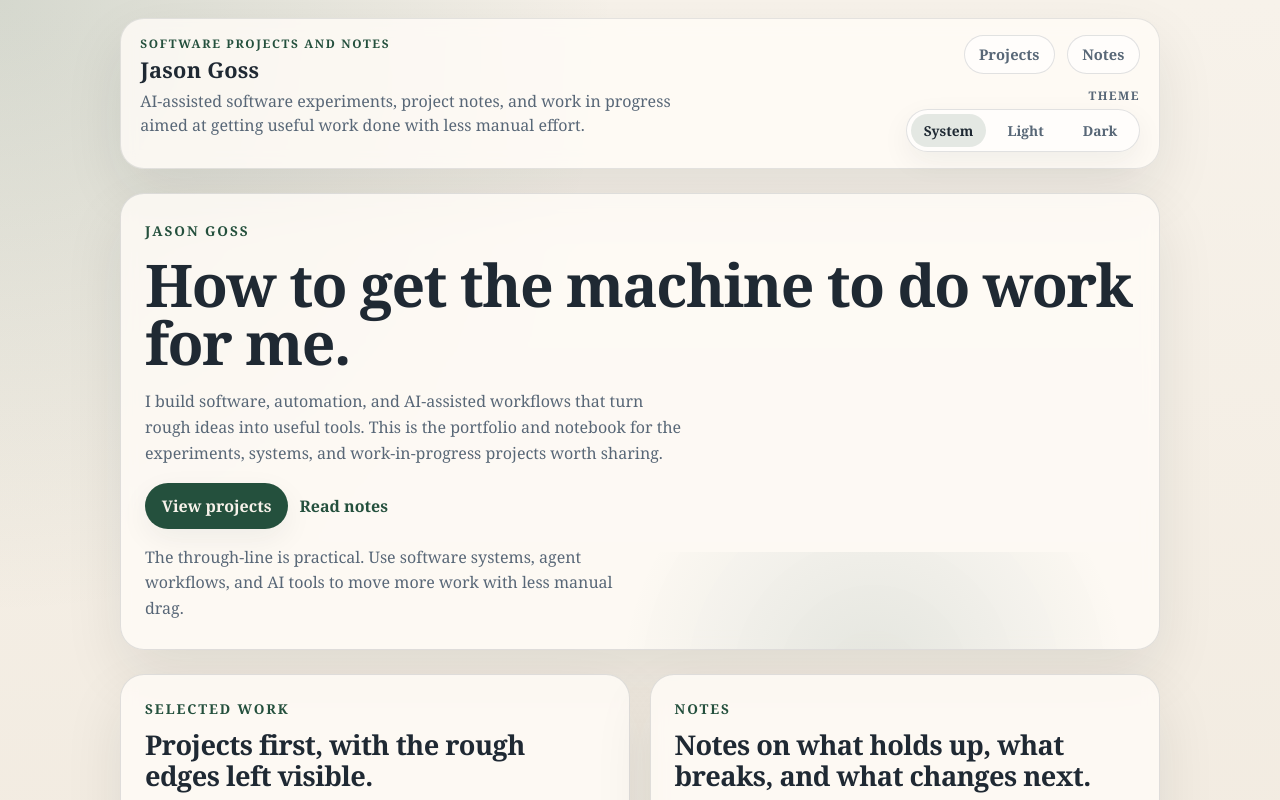
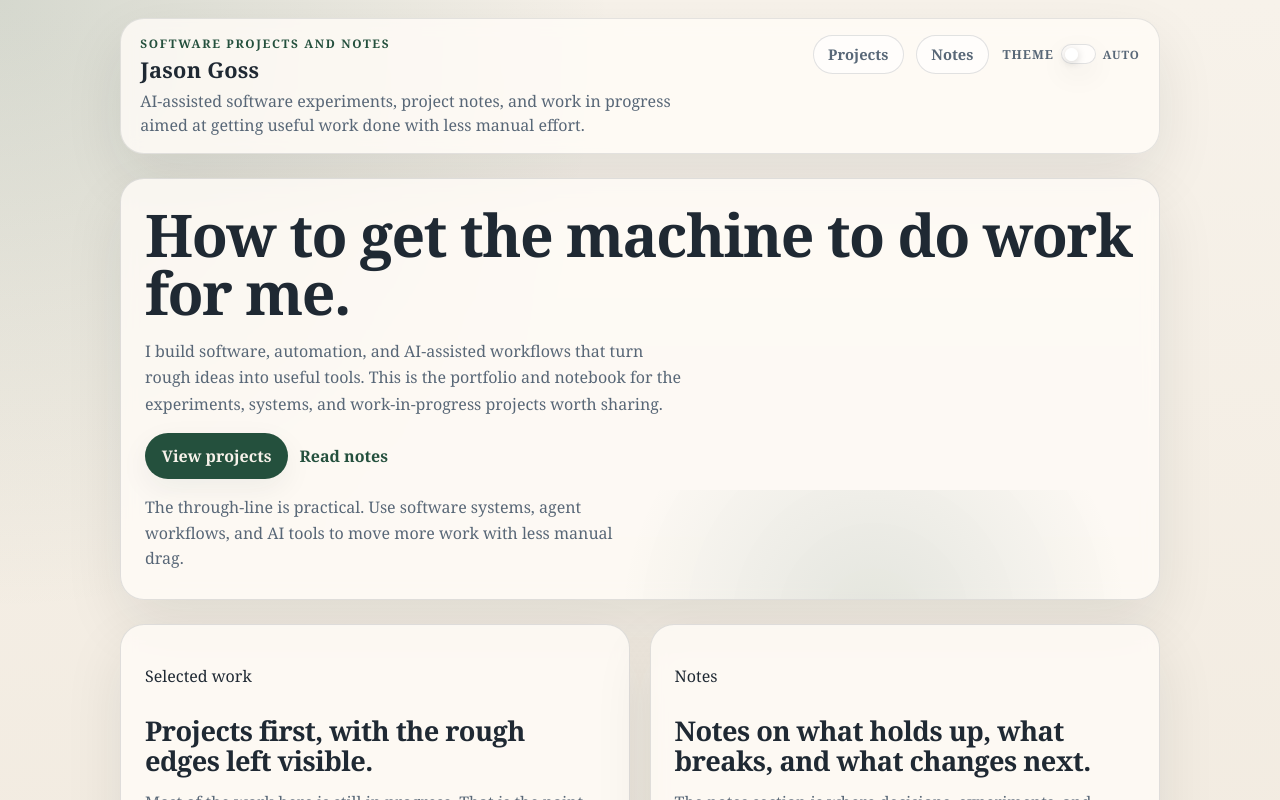
Before and after one commit to jjmgoss/personal-site, a Next.js app: page / in a window 1280 px wide. Shown: the top 800 px of the page. Built offline with nearby package versions, Linux system fonts and the light colour scheme.

Commit message:
Refine dark theme styling and switch UI

```diff
--- a/app/globals.css
+++ b/app/globals.css
@@ -24,24 +24,24 @@
 
 :root[data-theme='dark'] {
   color-scheme: dark;
-  --background: #121a17;
-  --background-base: #1a2420;
-  --surface: rgba(16, 24, 21, 0.84);
-  --surface-strong: rgba(23, 33, 29, 0.94);
-  --surface-muted: rgba(23, 33, 29, 0.78);
-  --surface-subtle: rgba(23, 33, 29, 0.74);
-  --border: rgba(214, 224, 217, 0.14);
-  --foreground: #ebf0eb;
-  --muted: #b2beb6;
-  --accent: #9bc0a8;
-  --accent-soft: rgba(155, 192, 168, 0.18);
-  --interactive-surface: rgba(29, 39, 35, 0.76);
-  --interactive-surface-hover: rgba(36, 48, 43, 0.94);
-  --visual-surface: linear-gradient(180deg, rgba(28, 38, 34, 0.96), rgba(17, 24, 21, 0.94));
-  --tag-surface: rgba(235, 240, 235, 0.12);
-  --hero-glow: rgba(120, 164, 141, 0.16);
-  --background-glow-top: rgba(120, 164, 141, 0.2);
-  --background-glow-bottom: rgba(143, 104, 83, 0.14);
+  --background: #09111d;
+  --background-base: #121a2c;
+  --surface: rgba(12, 20, 33, 0.84);
+  --surface-strong: rgba(17, 27, 43, 0.94);
+  --surface-muted: rgba(17, 27, 43, 0.8);
+  --surface-subtle: rgba(17, 27, 43, 0.76);
+  --border: rgba(193, 205, 223, 0.16);
+  --foreground: #edf2fb;
+  --muted: #a8b5c9;
+  --accent: #97adcf;
+  --accent-soft: rgba(151, 173, 207, 0.18);
+  --interactive-surface: rgba(20, 31, 49, 0.82);
+  --interactive-surface-hover: rgba(28, 42, 65, 0.96);
+  --visual-surface: linear-gradient(180deg, rgba(24, 35, 54, 0.96), rgba(11, 19, 31, 0.94));
+  --tag-surface: rgba(237, 242, 251, 0.12);
+  --hero-glow: rgba(126, 152, 191, 0.18);
+  --background-glow-top: rgba(88, 114, 155, 0.24);
+  --background-glow-bottom: rgba(69, 84, 112, 0.18);
   --shadow: 0 24px 60px rgba(0, 0, 0, 0.3);
   --shadow-soft: 0 10px 30px rgba(0, 0, 0, 0.24);
 }
@@ -102,9 +102,9 @@ a {
 }
 
 .site-header-actions {
-  display: grid;
-  gap: 0.8rem;
-  justify-items: end;
+  display: flex;
+  align-items: center;
+  gap: 0.85rem;
 }
 
 .site-brand {
@@ -164,67 +164,88 @@ a {
 }
 
 .theme-control {
-  display: grid;
-  gap: 0.35rem;
-  justify-items: end;
+  display: inline-flex;
+  align-items: center;
+  gap: 0.45rem;
 }
 
 .theme-control-label {
   margin: 0;
   color: var(--muted);
-  font-size: 0.74rem;
+  font-size: 0.78rem;
   font-weight: 700;
-  letter-spacing: 0.12em;
+  letter-spacing: 0.08em;
   text-transform: uppercase;
 }
 
-.theme-switcher {
-  display: inline-grid;
-  grid-auto-flow: column;
-  gap: 0.3rem;
-  padding: 0.25rem;
+.theme-switch,
+.theme-reset {
+  border: 0;
+  background: transparent;
+  color: inherit;
+}
+
+.theme-switch {
+  display: inline-flex;
+  align-items: center;
+  padding: 0;
+  cursor: pointer;
+}
+
+.theme-switch-track {
+  position: relative;
+  display: inline-flex;
+  align-items: center;
+  width: 2.15rem;
+  height: 1.25rem;
+  padding: 0.15rem;
   border: 1px solid var(--border);
   border-radius: 999px;
   background: var(--interactive-surface);
   box-shadow: var(--shadow-soft);
+  transition: background-color 120ms ease, border-color 120ms ease;
 }
 
-.theme-option {
-  position: relative;
-  display: inline-flex;
-  cursor: pointer;
+.theme-switch[aria-checked='true'] .theme-switch-track {
+  background: color-mix(in srgb, var(--accent) 28%, var(--interactive-surface));
+  border-color: color-mix(in srgb, var(--accent) 42%, var(--border));
 }
 
-.theme-option input {
-  position: absolute;
-  inset: 0;
-  opacity: 0;
+.theme-switch-thumb {
+  display: block;
+  width: 0.82rem;
+  height: 0.82rem;
+  border-radius: 999px;
+  background: var(--surface-strong);
+  box-shadow: 0 2px 8px rgba(0, 0, 0, 0.18);
+  transform: translateX(0);
+  transition: transform 120ms ease, background-color 120ms ease;
 }
 
-.theme-option span {
-  display: inline-flex;
-  align-items: center;
-  justify-content: center;
-  min-width: 4.35rem;
-  padding: 0.45rem 0.8rem;
-  border-radius: 999px;
-  color: var(--muted);
-  font-size: 0.86rem;
-  font-weight: 700;
-  transition: background-color 120ms ease, color 120ms ease;
+.theme-switch[aria-checked='true'] .theme-switch-thumb {
+  transform: translateX(0.88rem);
 }
 
-.theme-option:hover span {
-  background: var(--interactive-surface-hover);
+.theme-status,
+.theme-reset {
+  color: var(--muted);
+  font-size: 0.72rem;
+  font-weight: 700;
+  letter-spacing: 0.08em;
+  text-transform: uppercase;
+}
+
+.theme-reset {
+  cursor: pointer;
+  padding: 0;
+}
+
+.theme-reset:hover {
   color: var(--foreground);
 }
 
-.theme-option[data-active='true'] span {
-  background: var(--accent-soft);
-  color: var(--foreground);
-}
-
-.theme-option input:focus-visible + span,
+.theme-switch:focus-visible,
+.theme-reset:focus-visible,
 a:focus-visible {
   outline: 2px solid var(--accent);
   outline-offset: 3px;
@@ -288,19 +309,6 @@ a:focus-visible {
 .stack-tight {
   display: grid;
   gap: 0.5rem;
-}
-
-.page-shell {
-  gap: 1.35rem;
-}
-
-.eyebrow {
-  margin: 0;
-  color: var(--accent);
-  font-size: 0.85rem;
-  font-weight: 700;
-  letter-spacing: 0.14em;
-  text-transform: uppercase;
 }
 
 h1 {
--- a/app/page.tsx
+++ b/app/page.tsx
@@ -15,7 +15,6 @@ export default async function HomePage() {
   return (
     <div className="home-layout">
       <section className="stack hero-panel hero-panel-compact">
-        <p className="eyebrow">{homeContent.eyebrow}</p>
         <h1>{homeContent.headline}</h1>
         <p className="lede">{homeContent.intro}</p>
         <div className="hero-actions">
--- a/components/theme-toggle.tsx
+++ b/components/theme-toggle.tsx
@@ -7,12 +7,6 @@ type ResolvedTheme = Exclude<ThemePreference, 'system'>;
 
 const THEME_STORAGE_KEY = 'theme-preference';
 const THEME_MEDIA_QUERY = '(prefers-color-scheme: dark)';
-
-const themeOptions: Array<{ value: ThemePreference; label: string }> = [
-  { value: 'system', label: 'System' },
-  { value: 'light', label: 'Light' },
-  { value: 'dark', label: 'Dark' },
-];
 
 function resolveTheme(preference: ThemePreference, matchesDarkMode: boolean): ResolvedTheme {
   if (preference === 'system') {
@@ -69,15 +63,19 @@ export const themeBootstrapScript = `(() => {
 
 export function ThemeToggle() {
   const [preference, setPreference] = useState<ThemePreference>('system');
+  const [matchesDarkMode, setMatchesDarkMode] = useState(false);
 
   useEffect(() => {
     const mediaQueryList = window.matchMedia(THEME_MEDIA_QUERY);
     const currentPreference = readStoredPreference();
 
     setPreference(currentPreference);
+    setMatchesDarkMode(mediaQueryList.matches);
     applyTheme(currentPreference, mediaQueryList.matches);
 
     const handleSystemThemeChange = (event: MediaQueryListEvent) => {
+      setMatchesDarkMode(event.matches);
+
       if (readStoredPreference() === 'system') {
         applyTheme('system', event.matches);
         setPreference('system');
@@ -95,6 +93,7 @@ export function ThemeToggle() {
     const mediaQueryList = window.matchMedia(THEME_MEDIA_QUERY);
 
     setPreference(nextPreference);
+    setMatchesDarkMode(mediaQueryList.matches);
 
     if (nextPreference === 'system') {
       window.localStorage.removeItem(THEME_STORAGE_KEY);
@@ -105,27 +104,38 @@ export function ThemeToggle() {
     applyTheme(nextPreference, mediaQueryList.matches);
   }
 
+  const resolvedTheme = resolveTheme(preference, matchesDarkMode);
+  const followsSystem = preference === 'system';
+  const nextPreference = resolvedTheme === 'dark' ? 'light' : 'dark';
+  const switchLabel = followsSystem
+    ? `Theme follows system. Switch to ${nextPreference} mode.`
+    : `Theme set to ${resolvedTheme}. Switch to ${nextPreference} mode.`;
+
   return (
     <div className="theme-control">
-      <p className="theme-control-label">Theme</p>
-      <div aria-label="Theme" className="theme-switcher" role="radiogroup">
-        {themeOptions.map((option) => {
-          const isActive = preference === option.value;
-
-          return (
-            <label className="theme-option" data-active={isActive} key={option.value}>
-              <input
-                checked={isActive}
-                name="theme-preference"
-                onChange={() => updatePreference(option.value)}
-                type="radio"
-                value={option.value}
-              />
-              <span>{option.label}</span>
-            </label>
-          );
-        })}
-      </div>
+      <span className="theme-control-label">Theme</span>
+      <button
+        aria-checked={resolvedTheme === 'dark'}
+        aria-describedby="theme-status"
+        aria-label={switchLabel}
+        className="theme-switch"
+        onClick={() => updatePreference(nextPreference)}
+        role="switch"
+        type="button"
+      >
+        <span className="theme-switch-track">
+          <span className="theme-switch-thumb" />
+        </span>
+      </button>
+      {followsSystem ? (
+        <span className="theme-status" id="theme-status">
+          Auto
+        </span>
+      ) : (
+        <button className="theme-reset" id="theme-status" onClick={() => updatePreference('system')} type="button">
+          Auto
+        </button>
+      )}
     </div>
   );
 }
```
Also changed, not shown: 1 other file (tests, documents, lock files or other folders).
